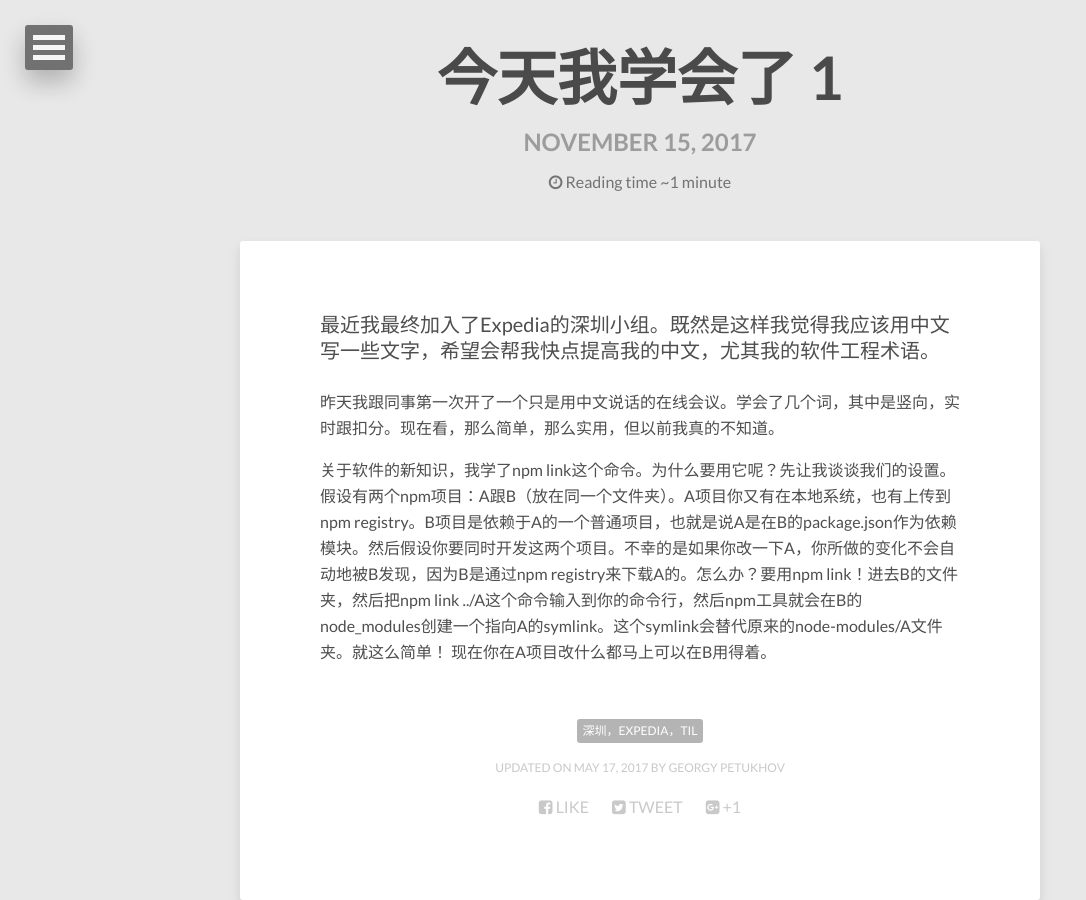
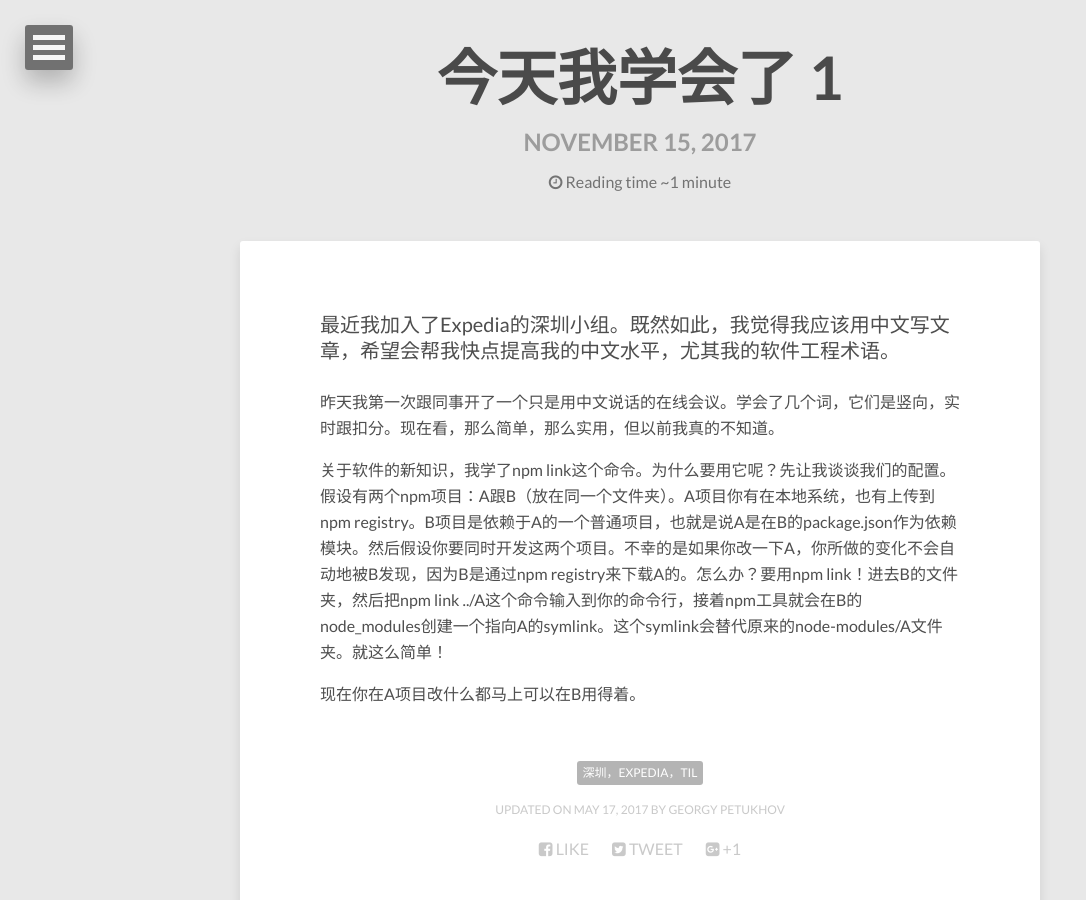
Before and after one commit to petukhov/petukhov.github.io, a Jekyll site: the page built from _posts/2017-11-15-TIL-1.md, in a window 1280 px wide and 900 px high. Shown: the whole window, without its empty margins (0-1086 px from the left). Built offline with Jekyll 4.4.1, drawn with Linux system fonts in a browser that asks for light colours; nearby versions of some CDN libraries; comment, search, counter and statistics services are not loaded.

Commit message:
fixed mistakes

```diff
--- a/_posts/2017-11-15-TIL-1.md
+++ b/_posts/2017-11-15-TIL-1.md
@@ -7,9 +7,10 @@ excerpt: 加入了Expedia的深圳小组；生词；npm link
 tags: [深圳，Expedia，TIL]
 ---
 
-最近我最终加入了Expedia的深圳小组。既然是这样我觉得我应该用中文写一些文字，希望会帮我快点提高我的中文，尤其我的软件工程术语。
+最近我加入了Expedia的深圳小组。既然如此，我觉得我应该用中文写文章，希望会帮我快点提高我的中文水平，尤其我的软件工程术语。
 
-昨天我跟同事第一次开了一个只是用中文说话的在线会议。学会了几个词，其中是竖向，实时跟扣分。现在看，那么简单，那么实用，但以前我真的不知道。
+昨天我第一次跟同事开了一个只是用中文说话的在线会议。学会了几个词，它们是竖向，实时跟扣分。现在看，那么简单，那么实用，但以前我真的不知道。
 
-关于软件的新知识，我学了npm link这个命令。为什么要用它呢？先让我谈谈我们的设置。假设有两个npm项目：A跟B（放在同一个文件夹）。A项目你又有在本地系统，也有上传到npm registry。B项目是依赖于A的一个普通项目，也就是说A是在B的package.json作为依赖模块。然后假设你要同时开发这两个项目。不幸的是如果你改一下A，你所做的变化不会自动地被B发现，因为B是通过npm registry来下载A的。怎么办？要用npm link！进去B的文件夹，然后把npm link ../A这个命令输入到你的命令行，然后npm工具就会在B的node_modules创建一个指向A的symlink。这个symlink会替代原来的node-modules/A文件夹。就这么简单！
+关于软件的新知识，我学了npm link这个命令。为什么要用它呢？先让我谈谈我们的配置。假设有两个npm项目：A跟B（放在同一个文件夹）。A项目你有在本地系统，也有上传到npm registry。B项目是依赖于A的一个普通项目，也就是说A是在B的package.json作为依赖模块。然后假设你要同时开发这两个项目。不幸的是如果你改一下A，你所做的变化不会自动地被B发现，因为B是通过npm registry来下载A的。怎么办？要用npm link！进去B的文件夹，然后把npm link ../A这个命令输入到你的命令行，接着npm工具就会在B的node_modules创建一个指向A的symlink。这个symlink会替代原来的node-modules/A文件夹。就这么简单！
+
 现在你在A项目改什么都马上可以在B用得着。
```
